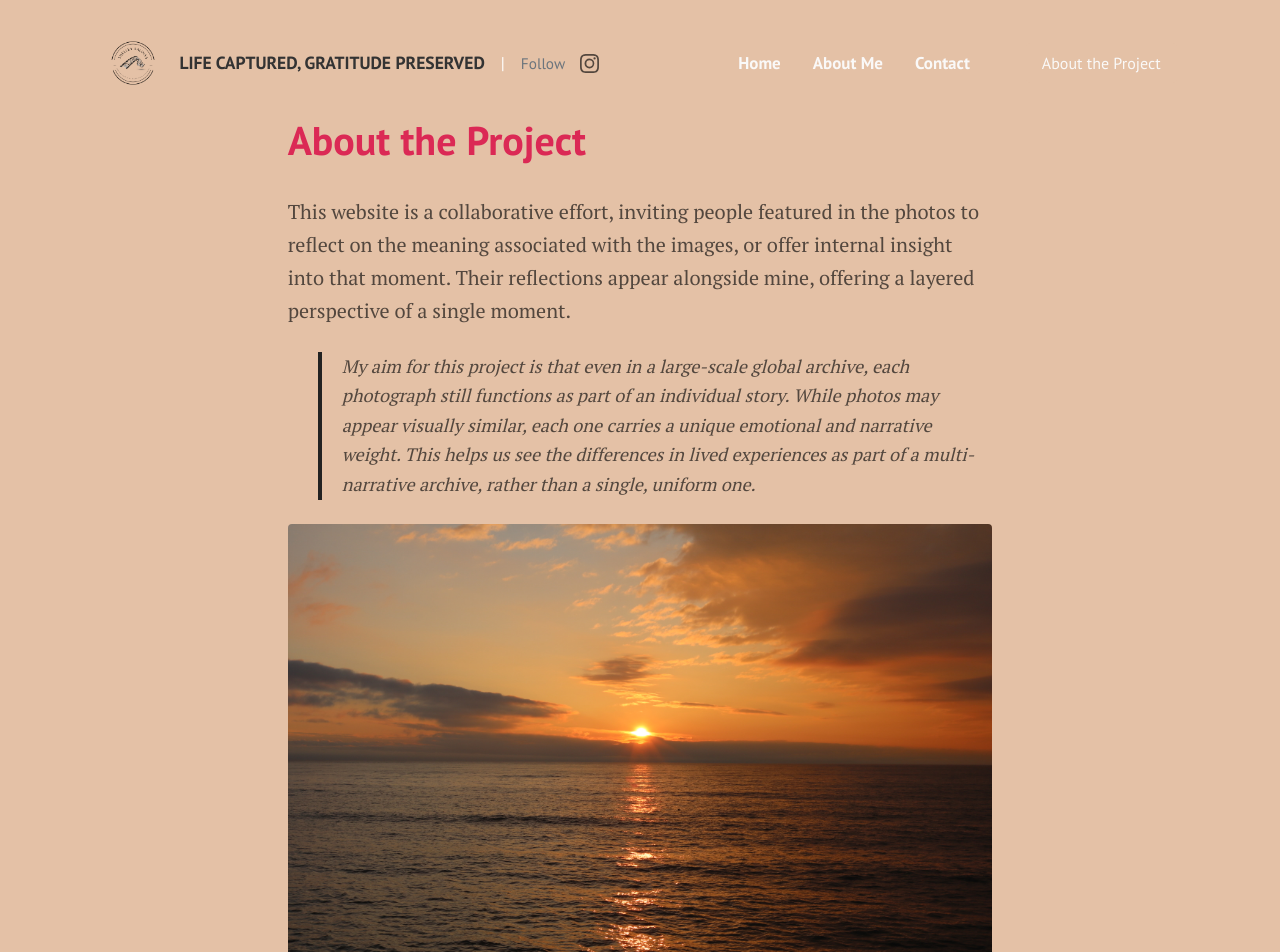
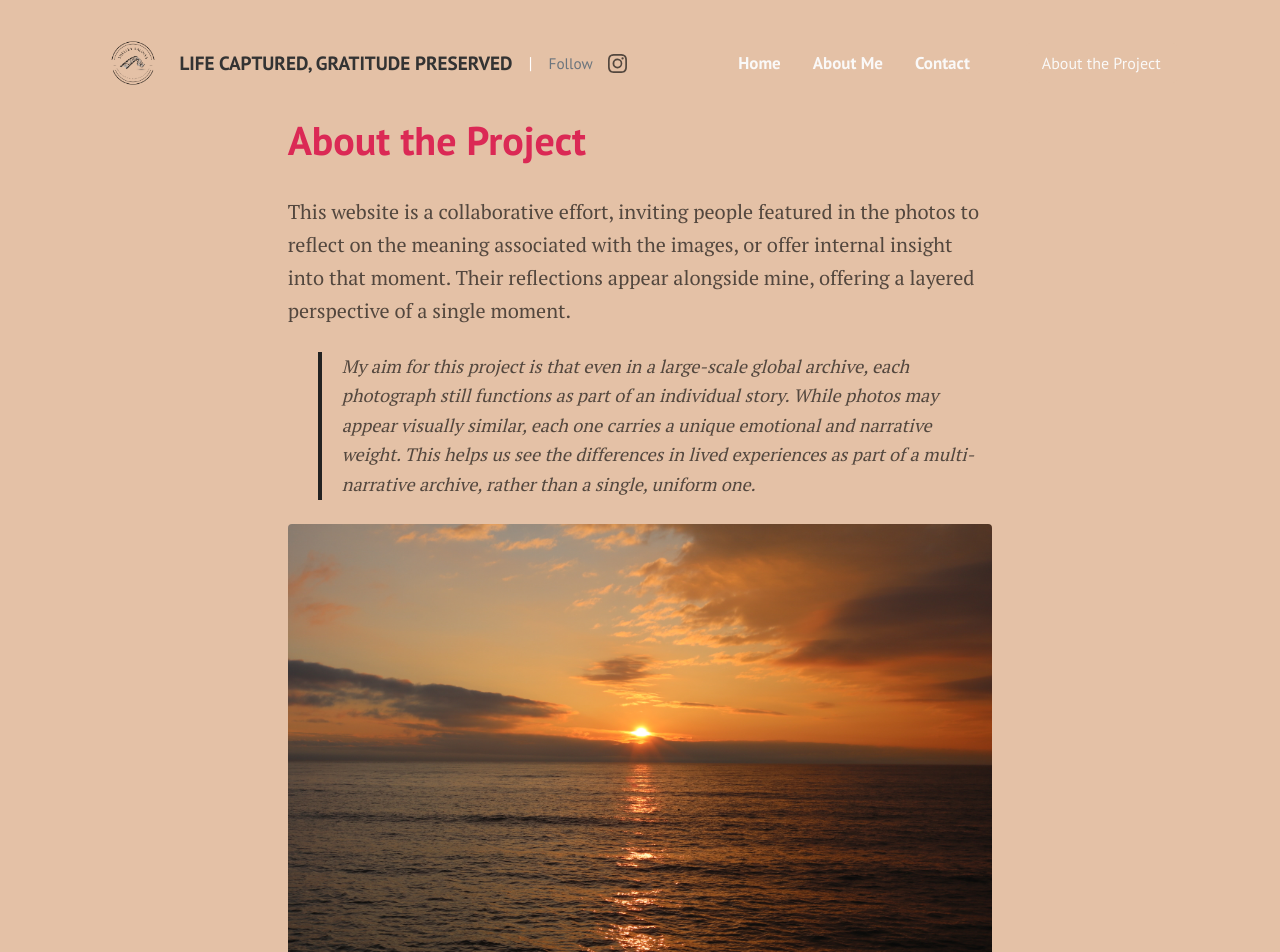
Before and after one commit to shells14/LifeCapturedGratitudePreserved, a Jekyll site: the page built from pages/aboutProject.md, in a window 1280 px wide. Shown: the top 952 px of the page. Built offline with Jekyll 4.4.1, drawn with Linux system fonts in a browser that asks for light colours; a script that is not in the unit is left out.

Commit message:
Update default.html

```diff
--- a/_layouts/default.html
+++ b/_layouts/default.html
@@ -51,7 +51,7 @@
           {% endif %} -->
           {% if page.about_project %}
             <img class="mr-2" src="{{site.baseurl}}/assets/images/ShelleySalinasAboutLogo.png" alt="logo" style="height: 60px;">
-            <span class="ml-2 site-title-text" style="font-size: 1.1rem; text-transform: uppercase;">
+            <span class="ml-2 site-title-text" style="font-size: 1.2rem; text-transform: uppercase;">
               Life Captured, Gratitude Preserved
             </span>
           {% elsif site.logo %}
```
